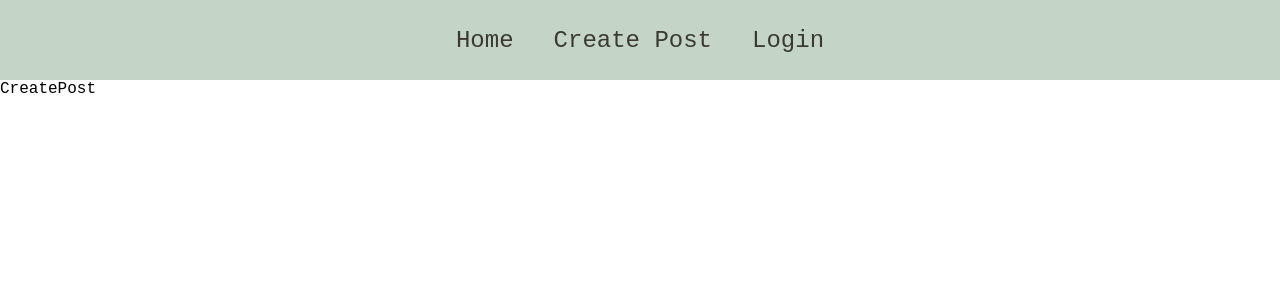
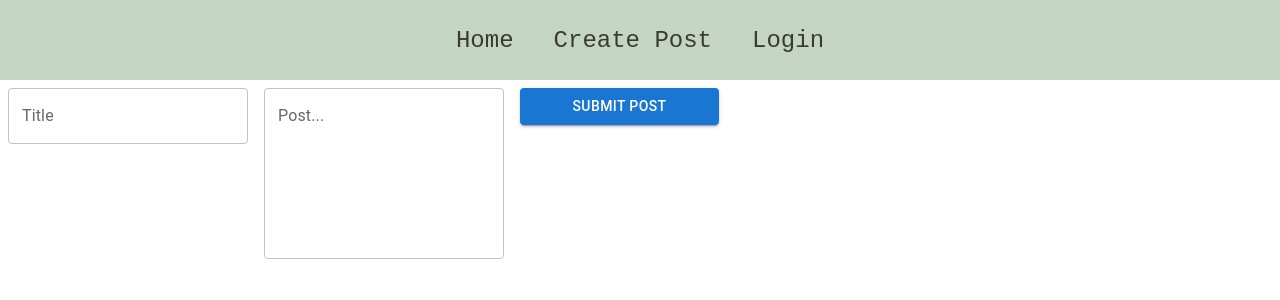
Before and after one commit to mkisecok/Blog-with-Firebase-and-React, a React (Create React App) app in the folder my-blog/: page /createpost in a window 1280 px wide. Shown: the top 300 px of the page. Built offline with nearby package versions, Linux system fonts and the light colour scheme.

Commit message:
Add TextField to CreatePost componenet

```diff
--- a/my-blog/src/App.css
+++ b/my-blog/src/App.css
@@ -40,3 +40,8 @@ a:hover{
      border-radius: 2px;
      color: #f0f0f0;
 }
+/* Styled Createpost page */
+
+.createPostPage{
+
+}
--- a/my-blog/src/Pages/CreatePost.js
+++ b/my-blog/src/Pages/CreatePost.js
@@ -1,9 +1,36 @@
-import React from 'react'
+import React, { useState } from 'react'
+import Box from '@mui/material/Box';
+import TextField from '@mui/material/TextField';
+import { Button } from '@mui/material';
+import { addDoc } from 'firebase/firestore';
+
 
 function CreatePost() {
+    const[ title, setTitle ] = useState('');
+    const[ postText, setPostText ] = useState('');
+
+    const createPost = async ()=>{
+        await addDoc()
+    }
+
     return (
-        <div>
-            CreatePost
+        <div className='createPostPage'>
+            <Box  component="form" sx={{'& > :not(style)': { m: 1, width: '25ch' }, }}autoComplete="off">
+            <TextField
+            id="title"
+            label="Title"
+            variant="outlined"
+            onChange={(event)=>{setTitle(event.target.value)}}/>
+
+            <TextField
+            id="post"
+            label="Post..."
+            multiline rows={6}
+            onChange={(event)=>{setPostText(event.target.value)}}
+            />
+            <Button variant="contained">Submit Post</Button>
+
+            </Box>
         </div>
     )
 }
```
